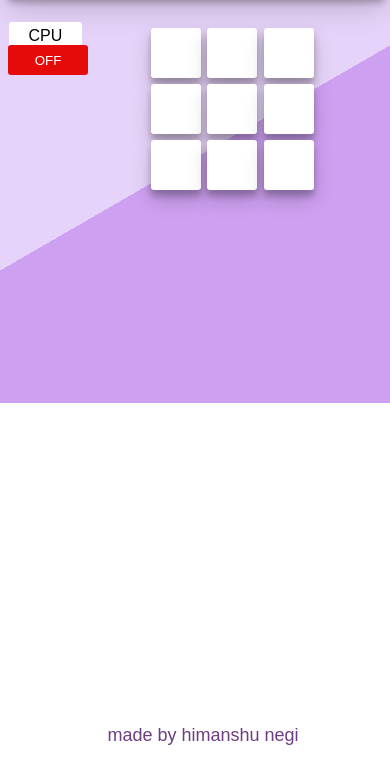
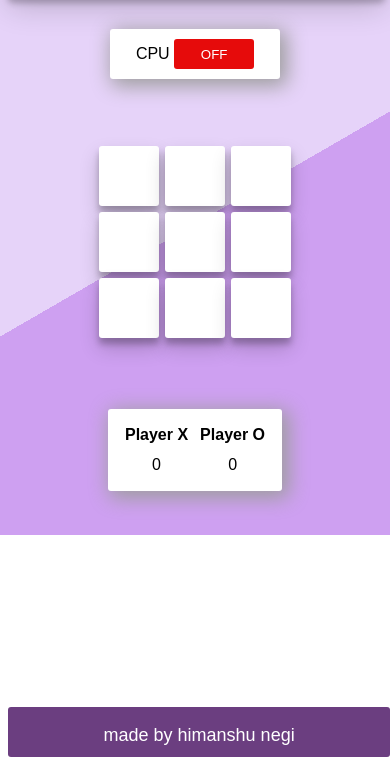
Before and after one commit to heman1/tictactoe, a website: page public/index.html in a window 390 px wide. Shown: the part 87-844 px from the top of the page. Drawn offline with nearby package versions, Linux system fonts and the light colour scheme.

Commit message:
fixed minor bugs in UI and CPU

```diff
--- a/public/css3.css
+++ b/public/css3.css
@@ -25,6 +25,7 @@ body {
 .app {
 	display: flex;
 	flex-wrap: wrap;
+	height: 500px;
 }
 .fleks {
 	width: 100%;
@@ -32,7 +33,7 @@ body {
 #box {
 	width: 60%;
 	height:auto;
-	padding-bottom:200px;
+
 }
 
 #controls {
@@ -46,13 +47,19 @@ body {
 	/* box-shadow: 0 10px 20px rgba(0,0,0,0.19), 0 6px 6px rgba(0,0,0,0.23); */
 	border-radius: 3px;
 	color: #fff;
+	cursor: pointer;
 }
 
-#controls label {
-	padding: 5px 20px 8px 20px;
-    background: white;
-    border-radius: 3px
+.cpu-container {
+	padding: 10px;
+	margin: 2px auto;
+	width: 150px;
+	height: 30px;
+	background: #fff;
+	box-shadow: 4px 4px 20px 3px #9d9d9d;
+	border-radius: 3px;
 }
+
 
 .on {
 	background: rgb(79, 199, 9);
@@ -62,6 +69,18 @@ body {
 }
 #result {
 	width: 20%;
+}
+
+#result table {
+	background: #fff;
+	box-shadow: 4px 4px 20px 3px #9d9d9d;
+	border-radius: 3px;
+	padding: 10px;
+	margin: 2px auto;
+}
+
+#result td,th {
+	padding: 5px;
 }
 
 
@@ -77,16 +96,17 @@ canvas{
 
 }
 footer {
-    width:100%;
-    height:50px;
+    width:98%;
+	height:50px;
+	border-radius: 3px;
     position: fixed;
     bottom: 0;
-    background: #fff
+    background: rgb(107, 62, 128);
 }
 p {
     font-family: sans-serif;
     font-size: 18px;
-    color:#6b3e80;
+    color:#fff;
 }
 @-webkit-keyframes canvasAnimation {
 
@@ -102,10 +122,17 @@ p {
 @media (max-width:520px) {
 	#box {
 		width:80%;
+		margin: 30px auto 30px auto;
 	}
 	canvas {
-		width: 40px;
+		width: 50px;
 		padding:5px;
 		margin:1px;
 	}
+	#controls {
+		width: 100%;
+	}
+	#result {
+		width: 100%;
+	}
 }
--- a/public/index.html
+++ b/public/index.html
@@ -26,8 +26,9 @@
 		</header>
 		<div class="app">
 			<div class="fleks" id="controls">
-				<label>CPU</label>
+				<div class="cpu-container">CPU
 				<button class="cpu off" onclick=changeCpuState();>OFF</button>
+				</div>
 			</div>
 			<div class="fleks" id ="box">
 				<canvas id = "canvas1"  width="50" height="50" onclick="canvasClicked(1)"></canvas>
@@ -41,6 +42,16 @@
 				<canvas id = "canvas9"  width="50" height="50" onclick="canvasClicked(9)"></canvas>
 			</div>
 			<div class="fleks" id="result">
+				<table>
+					<tr>
+						<th>Player X</th>
+						<th>Player O</th>
+					</tr>
+					<tr>
+						<td id="xResult">0</td>
+						<td id="oResult">0</td>
+					</tr>
+				</table>
 
 			</div>
 		</div>
--- a/public/script.js
+++ b/public/script.js
@@ -1,4 +1,6 @@
 		var painted;
+		var Xwin = 0;
+		var Owin = 0;
 		var content;
 		var winningCombinations;
 		var turn = 0;
@@ -71,7 +73,7 @@
 								}
 							}).then( function(e) {
 								if(e)
-								location.reload(true);
+								clearCanvas();
 							});
 						}
 
@@ -101,7 +103,7 @@
 								}
 							}).then( function(e) {
 								if(e)
-								location.reload(true);
+								clearCanvas();
 							});
 						}
 						return;
@@ -132,7 +134,7 @@
 						}
 					}).then( function(e) {
 						if(e)
-						location.reload(true);
+						clearCanvas();
 					});
 				}
 
@@ -167,8 +169,17 @@
 					}
 				}).then( function(e) {
 					if(e)
-					location.reload(true);
+					clearCanvas();
 				});
+				if(symbol=='X') {
+					console.log("x won")
+					Xwin++;
+					document.getElementById("xResult").innerHTML = Xwin;
+				}
+				else {
+					Owin++;
+					document.getElementById("oResult").innerHTML = Owin;
+				}
 			}
 			}
 		}
@@ -254,7 +265,7 @@
 		if(content[2]==content[4] && content[4]==content[6]) {
 			if(content[2]=='O')
 				return +10;
-			else if(content[0]=='X')
+			else if(content[2]=='X')
 				return -10;
 		}
 		//for a no win (tie)
```
Also changed, not shown: 1 other file.
